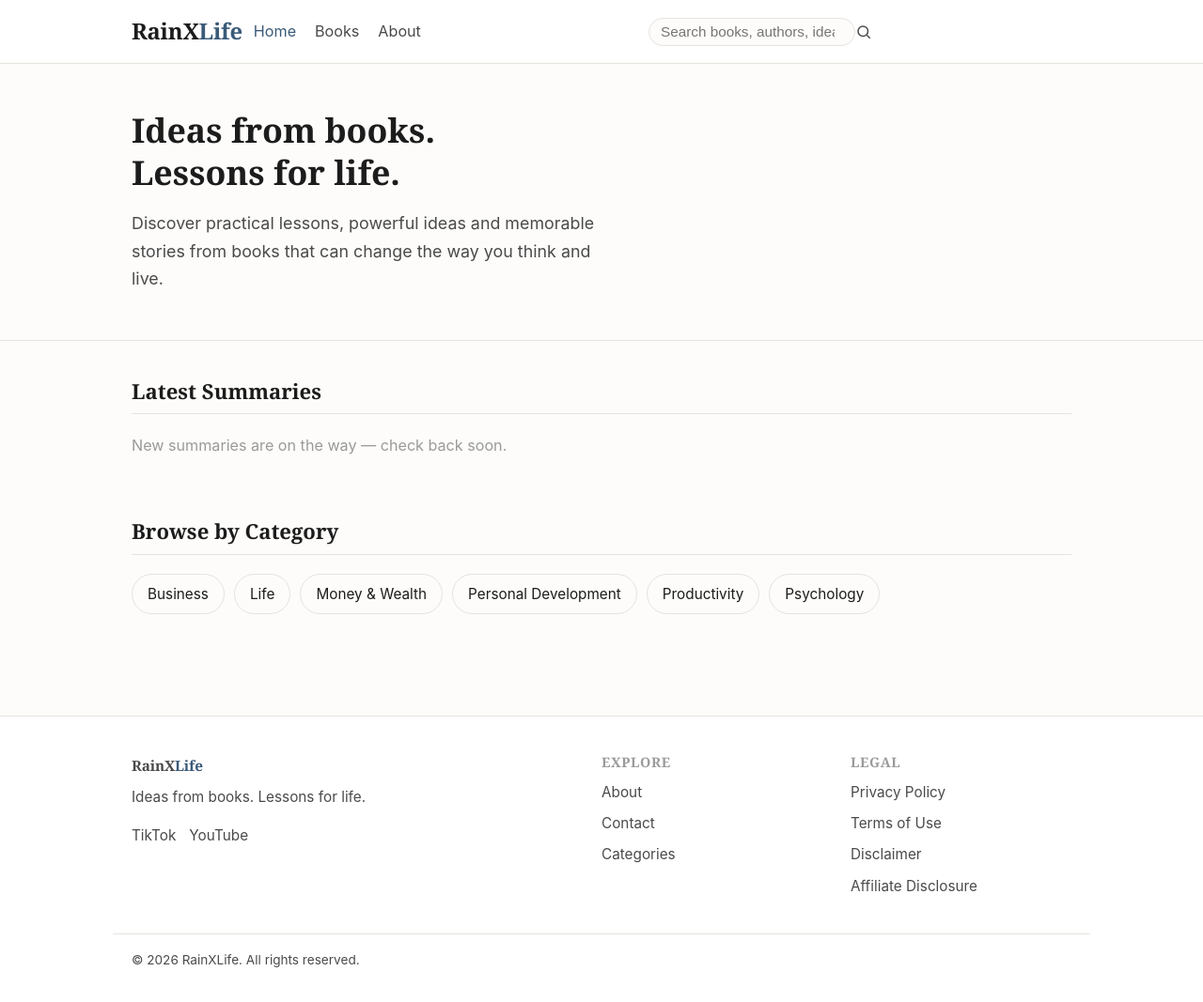
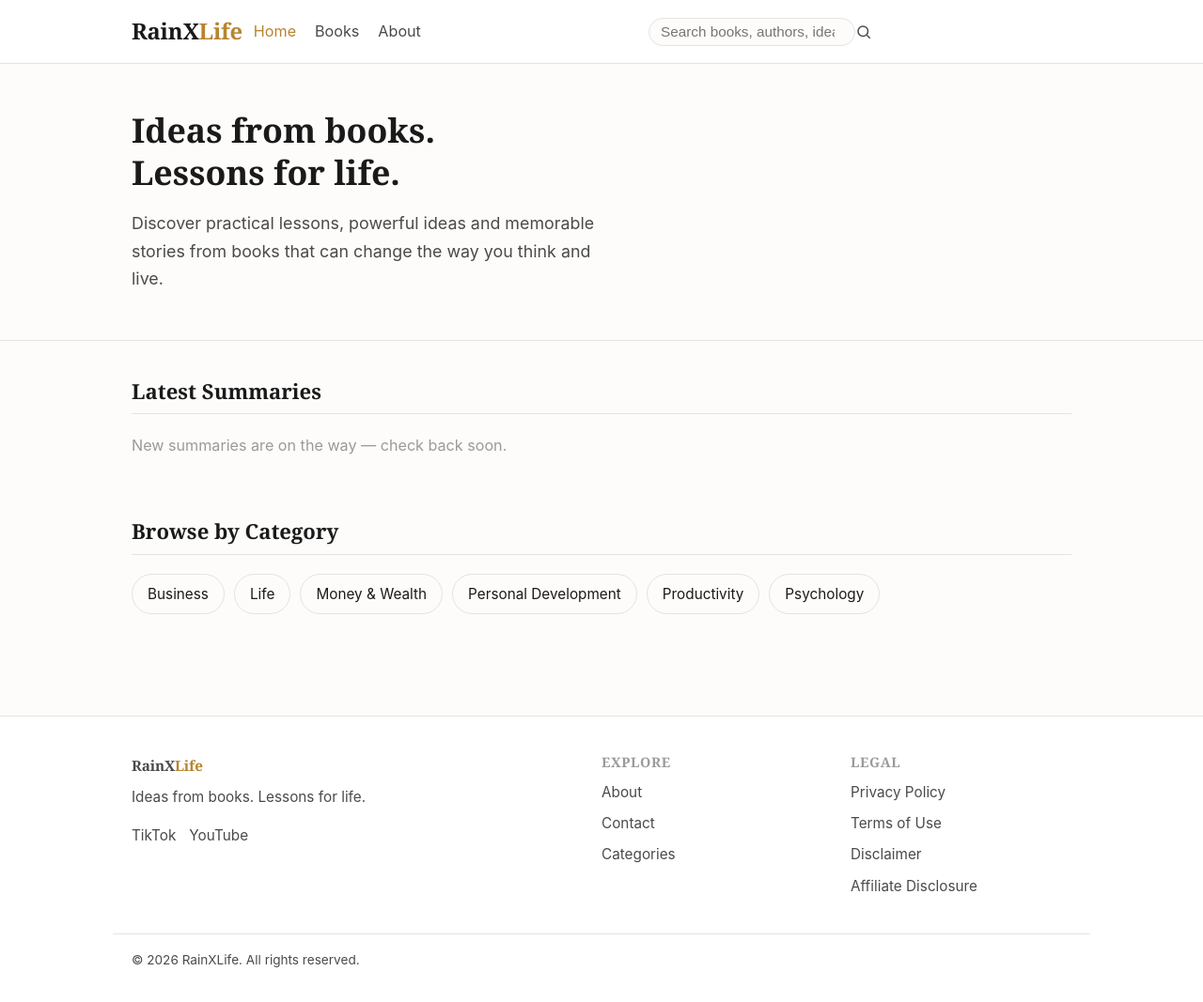
Before and after one commit to Emmyzone/RainXLife, a Node server app: page / in a window 1280 px wide. Shown: the whole page at 94% size. Run offline with Node 20, Linux system fonts and the light colour scheme; data comes from the database, SQL or seed files in the repository; data that the repository does not hold is empty; some libraries are stand-ins or nearby versions.

Commit message:
Update styles.css

```diff
--- a/src/public/css/styles.css
+++ b/src/public/css/styles.css
@@ -1,9 +1,9 @@
 /* ===== RainXLife — editorial, minimal, mobiley-first ===== */
 
 :root {
-  --accent: #3a5a78;
-  --accent-dark: #2b4459;
-  --ink: #1c1c1c;
+  --accent: #b8842f;
+  --accent-dark: #8f6423;
+  --ink: #1a1a1a;
   --ink-soft: #4a4a4a;
   --border: #e6e3dd;
   --bg: #fdfcfa;
```
